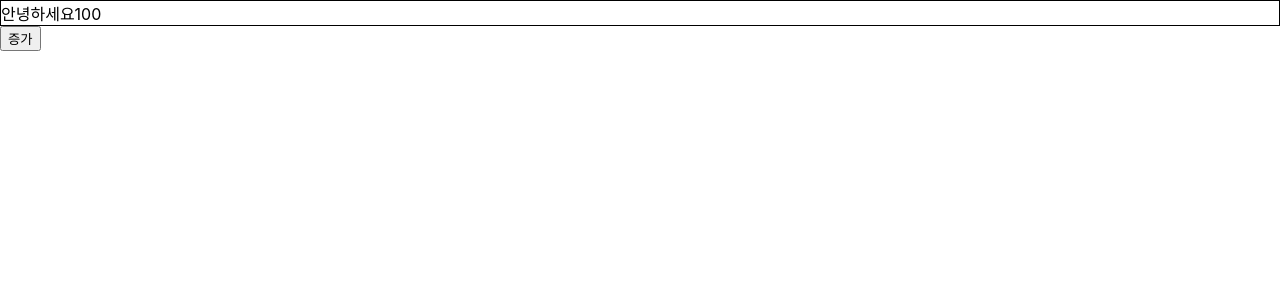
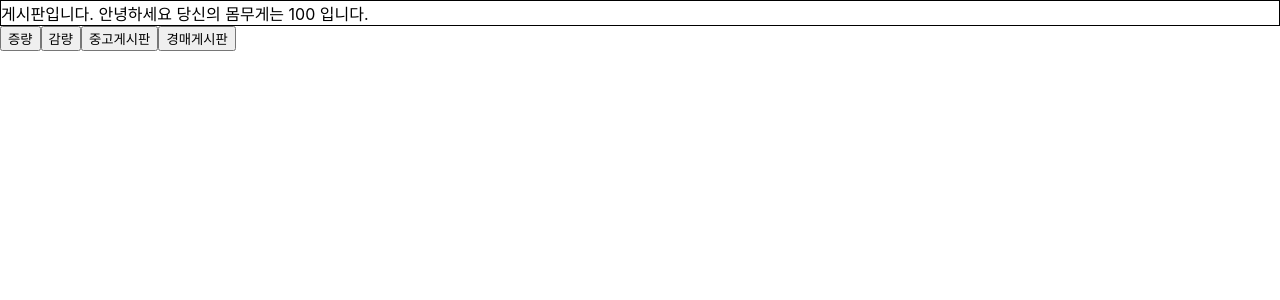
Before and after one commit to SeriousMen/ReactJS, a React (Create React App) app: page /Login in a window 1280 px wide. Shown: the top 300 px of the page. Built offline with nearby package versions, Linux system fonts and the light colour scheme.

Commit message:
container/presentional컴포넌트

```diff
--- a/src/containers/WrappingComponent.js
+++ b/src/containers/WrappingComponent.js
@@ -0,0 +1,17 @@
+import React from "react";
+import { useSelector,useDispatch } from "react-redux";
+import WrappedComponent from "../testComponents/WrappedComponent";
+
+const WrappingComponent = () => {
+
+
+   const state = useSelector((state) => state);
+    const dispatch = useDispatch();
+   return (<WrappedComponent
+        state = {state}
+        dispatch ={dispatch}
+        /> );
+
+}
+
+export default WrappingComponent;
--- a/src/index.js
+++ b/src/index.js
@@ -10,24 +10,59 @@ import Main from './pages/Main';
 import TestState from './pages/TestState';
 import ReduxTest from './testComponents/ReduxTest';
 import WrappedComponent from './testComponents/WrappedComponent';
+import WrappingComponent from './containers/WrappingComponent';
 import { Provider } from 'react-redux';
 // import { createStore } from 'redux';
 import Store from './configurationStore/Store';
 //<App/> 이런식으로 하는게 JSX를 이용해 컴포넌트를 사용하는 것
 // const root = ReactDOM.createRoot(document.getElementById('root'));
-const weight = 100;
+// const weight = 100;
+const storeState = {
+    weight : 100,
+    boardTitle : ''
+};
 
 
 //reducer는 store안에 있는 값을 어떻게 바꿀 것인지에 대한 함수
 // action을 통해 state 수정방법 정의
-function reducer(state = weight , action){
-    if (action.type === '증가'){
-        state ++;
-        return state;
-    } else if(action.type === '감소'){
-        state --;
-        return state  ;
+function reducer(state = storeState , action){
+    switch(action.type){
+        case  '증가':
+            state = {...state, weight : ++state.weight };
+        break;
+
+        case '감소' :
+            state = {...state, weight : --state.weight};
+        break;
+
+        case '중고게시판' :
+            state = {...state, boardTitle : '중고'};
+        break;
+
+        case '경매게시판' :
+            state = {...state, boardTitle : '경매'};
+        break;
     }
+    // if (action.type === '증가'){
+
+    //     state = {...state, weight : ++state.weight };
+
+    //     return state;
+    // } else if(action.type === '감소'){
+
+    //     state = {...state, weight : --state.weight};
+
+    //     // state --;
+    //     return state  ;
+    // } else if(action.type === '중고게시판'){
+
+    //     state = {...state, boardTitle : '중고'}
+    //     return state ;
+    // } else if(action.type === '경매게시판'){
+
+    //     state = {...state, boardTitle : '경매'}
+    //     return state;
+    // }
     return state
 };
 
@@ -55,7 +90,8 @@ ReactDOM.createRoot(root).render(
         {/* <ReduxTest/> */}
         {/* <TestClassComp/> */}
         {/* <TestState/>  */}
-        <WrappedComponent/>
+        {/* <WrappedComponent/> */}
+        <WrappingComponent/>
         </Provider>
     </React.StrictMode>
 );
--- a/src/testComponents/WrappedComponent.js
+++ b/src/testComponents/WrappedComponent.js
@@ -1,20 +1,26 @@
 import React from "react";
-import { useSelector,useDispatch } from "react-redux";
+// import { useSelector,useDispatch } from "react-redux";
 
-const WrappedComponent =() => {
+const WrappedComponent =({state, dispatch}) => {
 
-    const state = useSelector((state) => state);
-    const dispatch = useDispatch();
+//     const state = useSelector((state) => state);
+//     const dispatch = useDispatch();
 
 
         return(
 
         <>
+
         <div style={{border : '1px solid black'}}>
-                안녕하세요
-                {state}
+                {state.boardTitle} 게시판입니다. 안녕하세요
+
+                 당신의 몸무게는 {state.weight} 입니다.
+
         </div>
-        <button onClick={() => {dispatch({type:'증가'})}}>증가</button>
+        <button onClick={() => {dispatch({type:'증가'})}}>증량</button>
+        <button onClick={() => {dispatch({type:'감소'})}}>감량</button>
+        <button onClick={() => {dispatch({type:'중고게시판'})}}>중고게시판</button>
+        <button onClick={() => {dispatch({type:'경매게시판'})}}>경매게시판</button>
         </>
 
         );
```
